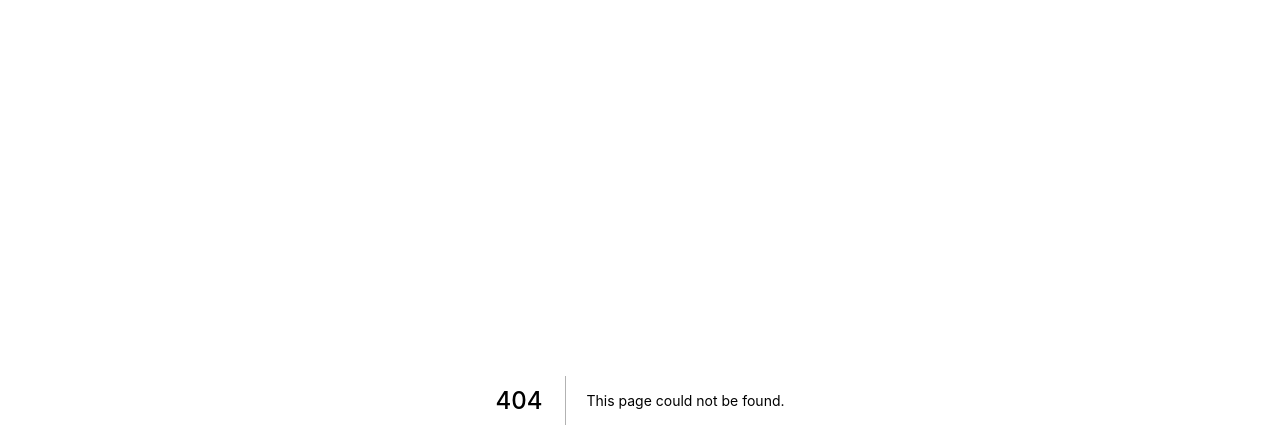
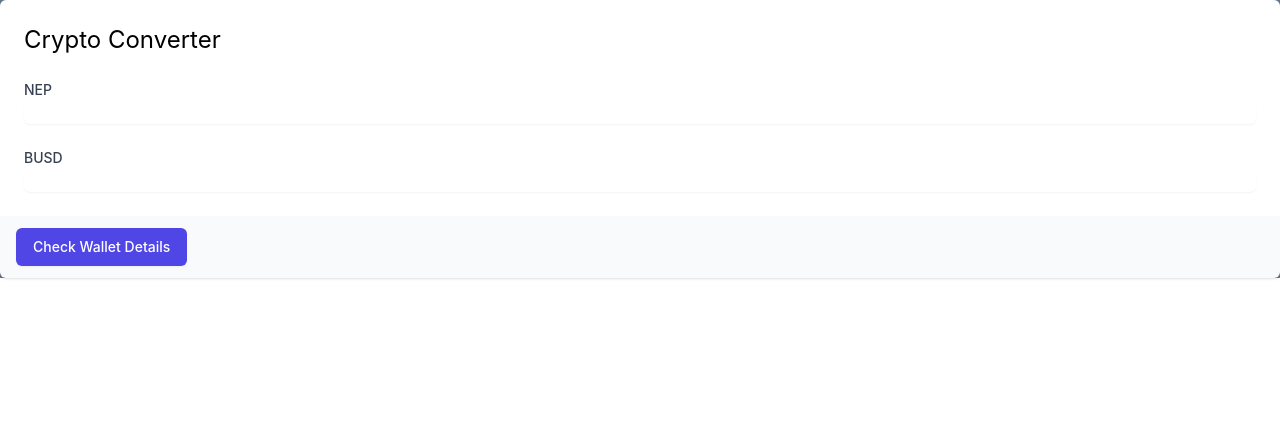
Before and after one commit to gelodgreat/crypto_explore, a Next.js app: page /home/Home.screen in a window 1280 px wide. Before the commit this address had no page. Shown: the top 448 px of the page. Built offline with nearby package versions, Linux system fonts and the light colour scheme.

Commit message:
restructured with more logic handling and screen fitting

```diff
--- a/package.json
+++ b/package.json
@@ -30,6 +30,7 @@
     "eslint": "8.19.0",
     "eslint-config-next": "12.2.0",
     "postcss": "^8.4.14",
+    "tailwind-styled-components": "^2.1.8",
     "tailwindcss": "^3.1.4",
     "typescript": "4.7.4"
   }
--- a/src/components/module/Converter/Converter.screen.tsx
+++ b/src/components/module/Converter/Converter.screen.tsx
@@ -1,17 +1,18 @@
 import React, { useContext } from 'react';
 import AppContext from 'context/AppContext';
 import type { NextPage } from 'next';
-
+import { Container } from './Converter.style';
 const Converter: NextPage = (props: any) => {
   const value = useContext(AppContext);
+
   return (
-    <div className='mt-10 sm:mt-0'>
-      <div className='md:grid md:grid-cols-3 md:gap-6'>
-        <div className='mt-5 md:mt-0 md:col-span-2'>
+    <Container>
       <form action='#' method='POST'>
-            <div className='shadow overflow-hidden sm:rounded-md'>
+        <div className='shadow overflow-hidden rounded-md'>
           <div className='px-4 py-5 bg-white sm:p-6'>
-                <div className='grid grid-cols-6 gap-6'>
+            <div className='grid  gap-6'>
+              <div className='text-2xl'>Crypto Converter</div>
+
               <div className='col-span-6 sm:col-span-3'>
                 <label htmlFor='nep-input' className='block text-sm font-medium text-gray-700'>
                   NEP
@@ -21,7 +22,7 @@
                   name='nep-input'
                   id='nep-input'
                   className='mt-1 focus:ring-indigo-500 focus:border-indigo-500 block w-full shadow-sm sm:text-sm border-gray-300 rounded-md'
-                      value={value?.input}
+                  value={value?.nepInput}
                   onChange={(e) => {
                     value?.setNepInput(e.target.value);
                   }}
@@ -46,19 +47,14 @@
               </div>
             </div>
           </div>
-              <div className='px-4 py-3 bg-gray-50 text-right sm:px-6'>
-                <button
-                  type='submit'
-                  className='inline-flex justify-center py-2 px-4 border border-transparent shadow-sm text-sm font-medium rounded-md text-white bg-indigo-600 hover:bg-indigo-700 focus:outline-none focus:ring-2 focus:ring-offset-2 focus:ring-indigo-500'
-                >
-                  Convert
+          <div className='px-4 py-3 bg-gray-50 items-center'>
+            <button type='submit' className='py-2 px-4 border border-transparent shadow-sm text-sm font-medium rounded-md text-white bg-indigo-600 hover:bg-indigo-700 focus:outline-none focus:ring-2 focus:ring-offset-2 focus:ring-indigo-500'>
+              Check Wallet Details
             </button>
           </div>
         </div>
       </form>
-        </div>
-      </div>
-    </div>
+    </Container>
   );
 };
 
--- /dev/null
+++ b/src/components/module/Converter/Converter.style.ts
@@ -0,0 +1,5 @@
+import tw from 'tailwind-styled-components';
+
+export const Container = tw.div`
+bg-slate-500
+`;
--- /dev/null
+++ b/src/pages/home/Home.container.tsx
@@ -0,0 +1,15 @@
+import React, { useState } from 'react';
+import AppContext from 'context/AppContext';
+import HomeScreen from './Home.screen';
+
+const Home = () => {
+  const [busdInput, setBUSDInput] = useState('');
+  const [nepInput, setNepInput] = useState('');
+  return (
+    <AppContext.Provider value={{ busdInput, setBUSDInput, nepInput, setNepInput }}>
+      <HomeScreen />
+    </AppContext.Provider>
+  );
+};
+
+export default Home;
--- /dev/null
+++ b/src/pages/home/Home.screen.tsx
@@ -0,0 +1,8 @@
+import React, { useState } from 'react';
+import ConverterScreen from 'components/module';
+
+const HomeScreen = (props: any) => {
+  return <ConverterScreen />;
+};
+
+export default HomeScreen;
--- a/src/pages/index.tsx
+++ b/src/pages/index.tsx
@@ -1,20 +1,14 @@
-import React, { useState } from 'react';
-
+import React from 'react';
 import Navbar from 'components/base';
-import AppContext from 'context/AppContext';
 import type { NextPage } from 'next';
 import Head from 'next/head';
 import Image from 'next/image';
-import ConverterScreen from '../components/module';
 import styles from '../styles/Home.module.css';
+import HomeScreen from './home/Home.screen';
 
 const Home: NextPage = () => {
-  const [busdInput, setBUSDInput] = useState('');
-  const [nepInput, setNepInput] = useState('');
-
   return (
-    <AppContext.Provider value={{ busdInput, setBUSDInput, nepInput, setNepInput }}>
-      <div className={styles.container}>
+    <div className='bg-slate-400'>
       <Navbar />
       <Head>
         <title>Angelo Umali</title>
@@ -23,7 +17,7 @@
       </Head>
 
       <main className={styles.main}>
-          <ConverterScreen />
+        <HomeScreen />
       </main>
 
       <footer className={styles.footer}>
@@ -35,7 +29,6 @@
         </a>
       </footer>
     </div>
-    </AppContext.Provider>
   );
 };
 
--- a/tailwind.config.js
+++ b/tailwind.config.js
@@ -2,6 +2,12 @@
   content: ['./src/**/*.{js,jsx,ts,tsx}'],
   theme: {
     extend: {},
+    screens: {
+      sm: '480px',
+      md: '768px',
+      lg: '976px',
+      xl: '1440px',
+    },
   },
   plugins: [],
 };
```
Also changed, not shown: 1 other file (tests, documents, lock files or other folders). Lines whose indentation alone changed are shown as unchanged.
